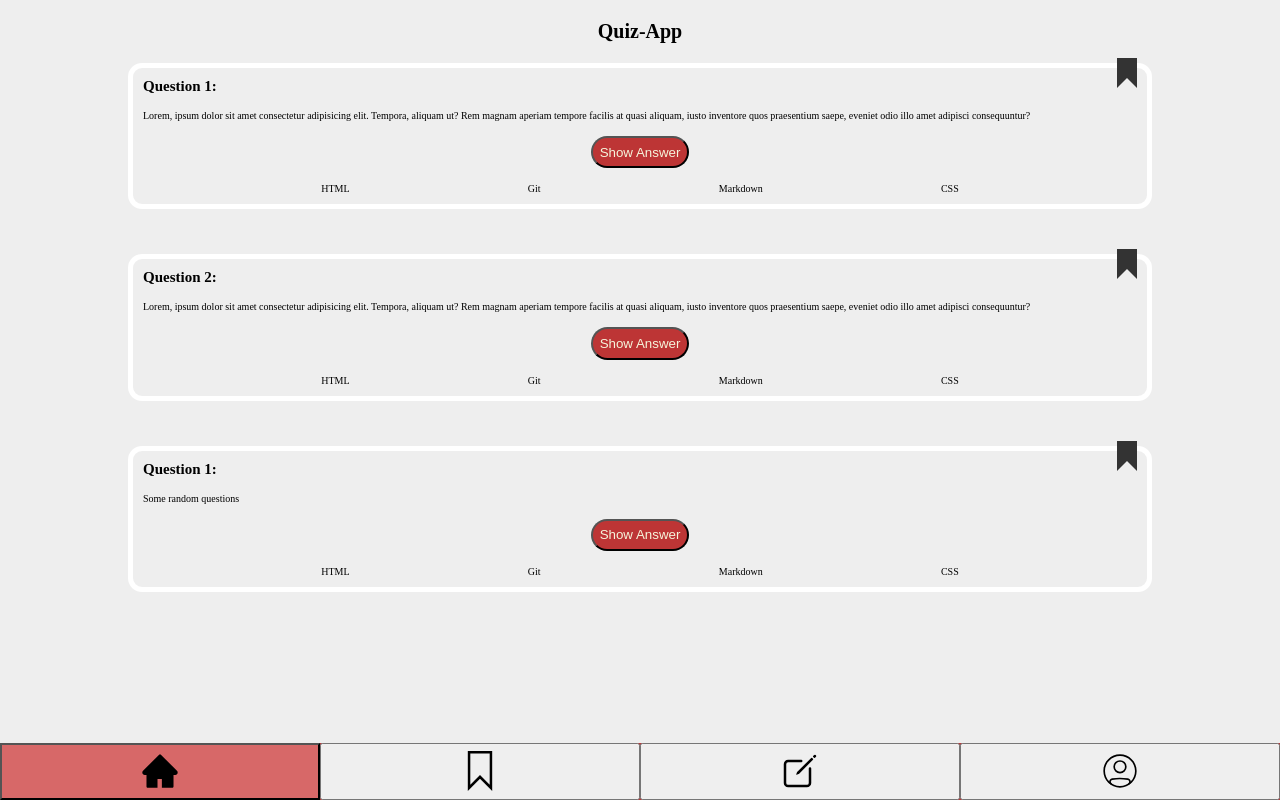
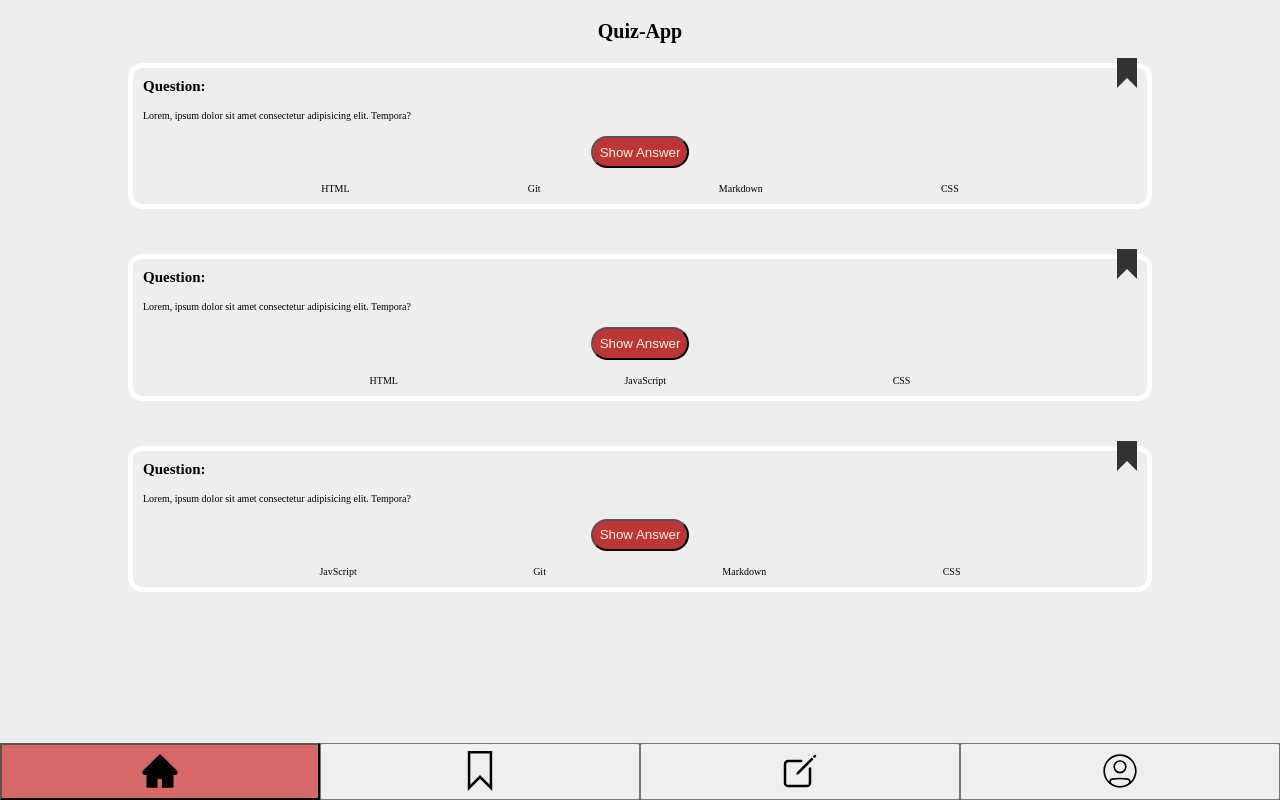
Before and after one commit to NikRoe/example-quiz-app, a plain HTML site: page index.html in a window 1280 px wide. Drawn offline with Linux system fonts and the light colour scheme.

Commit message:
add js createelement and db.js with array of objects

```diff
--- a/components/card/card.js
+++ b/components/card/card.js
@@ -1,5 +1,12 @@
+import { questionCards } from "../../db.js";
+
 export default function card() {
   const contentWrapper = document.querySelector("#contentWrapper");
+
+  questionCards.forEach((card) => {
+    const question = card.questionText;
+    const answer = card.answerText;
+    const tagList = card.tags;
 
     const cardContainer = document.createElement("article");
     cardContainer.classList.add("questioncard");
@@ -7,7 +14,7 @@ export default function card() {
     contentWrapper.append(cardContainer);
 
     const cardTitle = document.createElement("h2");
-  cardTitle.innerText = "Question 1:";
+    cardTitle.textContent = "Question:";
     cardContainer.append(cardTitle);
 
     const bookmarkButton = document.createElement("button");
@@ -16,33 +23,33 @@ export default function card() {
     cardContainer.append(bookmarkButton);
 
     const questionText = document.createElement("p");
-  questionText.innerText = "Some random questions";
+    questionText.textContent = question;
     cardContainer.append(questionText);
 
     const answerButton = document.createElement("button");
     answerButton.classList.add("button--card");
     answerButton.setAttribute("data-js", "answerButton");
-  answerButton.innerText = "Show Answer";
+    answerButton.textContent = "Show Answer";
     cardContainer.append(answerButton);
 
     const answerText = document.createElement("p");
-  answerText.innerText = "Some random text";
+    answerText.textContent = answer;
     answerText.classList.add("hidden");
     answerText.setAttribute("data-js", "answerText");
+
     cardContainer.append(answerText);
 
     const tagWrapper = document.createElement("ul");
     tagWrapper.classList.add("tag--wrapper");
     cardContainer.append(tagWrapper);
 
-  const tagArray = ["HTML", "Git", "Markdown", "CSS"];
-  tagArray.forEach((tag) => {
+    tagList.forEach((tag) => {
       const tagItem = document.createElement("li");
       tagItem.classList.add("tag");
-    tagItem.innerText = tag;
+      tagItem.textContent = tag;
       tagWrapper.append(tagItem);
     });
-
+  });
   const cardList = document.querySelectorAll('[data-js="questionCard"]');
 
   cardList.forEach((card) => {
--- a/components/main/main.css
+++ b/components/main/main.css
@@ -1,4 +1,5 @@
 .content__wrapper {
   display: flex;
   flex-direction: column;
+  margin-bottom: 2rem;
 }
--- /dev/null
+++ b/db.js
@@ -0,0 +1,23 @@
+export const questionCards = [
+  {
+    id: 1,
+    questionText:
+      "Lorem, ipsum dolor sit amet consectetur adipisicing elit. Tempora?",
+    answerText: "Lorem, ipsum dolor sit amet consectetur adipisicing elit",
+    tags: ["HTML", "Git", "Markdown", "CSS"],
+  },
+  {
+    id: 2,
+    questionText:
+      "Lorem, ipsum dolor sit amet consectetur adipisicing elit. Tempora?",
+    answerText: "Lorem, ipsum dolor sit amet consectetur adipisicing elit",
+    tags: ["HTML", "JavaScript", "CSS"],
+  },
+  {
+    id: 3,
+    questionText:
+      "Lorem, ipsum dolor sit amet consectetur adipisicing elit. Tempora?",
+    answerText: "Lorem, ipsum dolor sit amet consectetur adipisicing elit",
+    tags: ["JavScript", "Git", "Markdown", "CSS"],
+  },
+];
--- a/index.html
+++ b/index.html
@@ -11,58 +11,11 @@
     <header><h1>Quiz-App</h1></header>
     <main>
       <!-- Index Page -->
-      <div data-js="index-page" class="content__wrapper" id="contentWrapper">
-        <article class="questioncard" data-js="questionCard">
-          <h2>Question 1:</h2>
-          <button class="card__bookmark" data-js="styledBookmarkIcon"></button>
-          <p>
-            Lorem, ipsum dolor sit amet consectetur adipisicing elit. Tempora,
-            aliquam ut? Rem magnam aperiam tempore facilis at quasi aliquam,
-            iusto inventore quos praesentium saepe, eveniet odio illo amet
-            adipisci consequuntur?
-          </p>
-          <button class="button--card" data-js="answerButton">
-            Show Answer
-          </button>
-          <p class="hidden" data-js="answerText">
-            Lorem, ipsum dolor sit amet consectetur adipisicing elit. Tempora,
-            aliquam ut? Rem magnam aperiam tempore facilis at quasi aliquam,
-            iusto inventore quos praesentium saepe, eveniet odio illo amet
-            adipisci consequuntur?
-          </p>
-          <ul class="tag--wrapper">
-            <li class="tag">HTML</li>
-            <li class="tag">Git</li>
-            <li class="tag">Markdown</li>
-            <li class="tag">CSS</li>
-          </ul>
-        </article>
-        <article class="questioncard" data-js="questionCard">
-          <h2>Question 2:</h2>
-          <button class="card__bookmark" data-js="styledBookmarkIcon"></button>
-          <p>
-            Lorem, ipsum dolor sit amet consectetur adipisicing elit. Tempora,
-            aliquam ut? Rem magnam aperiam tempore facilis at quasi aliquam,
-            iusto inventore quos praesentium saepe, eveniet odio illo amet
-            adipisci consequuntur?
-          </p>
-          <button class="button--card" data-js="answerButton">
-            Show Answer
-          </button>
-          <p class="hidden" data-js="answerText">
-            Lorem, ipsum dolor sit amet consectetur adipisicing elit. Tempora,
-            aliquam ut? Rem magnam aperiam tempore facilis at quasi aliquam,
-            iusto inventore quos praesentium saepe, eveniet odio illo amet
-            adipisci consequuntur?
-          </p>
-          <ul class="tag--wrapper">
-            <li class="tag">HTML</li>
-            <li class="tag">Git</li>
-            <li class="tag">Markdown</li>
-            <li class="tag">CSS</li>
-          </ul>
-        </article>
-      </div>
+      <div
+        data-js="index-page"
+        class="content__wrapper"
+        id="contentWrapper"
+      ></div>
       <!-- Bookmarks Page -->
       <div class="hidden content__wrapper" data-js="bookmark-page">
         <article class="questioncard" data-js="questionCard">
```
Lines whose indentation alone changed are shown as unchanged.
